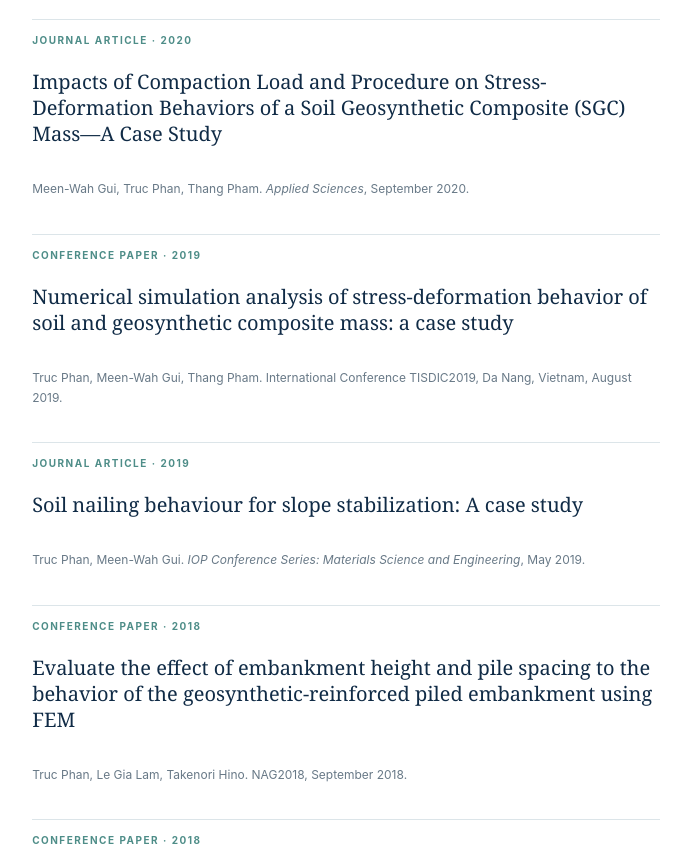
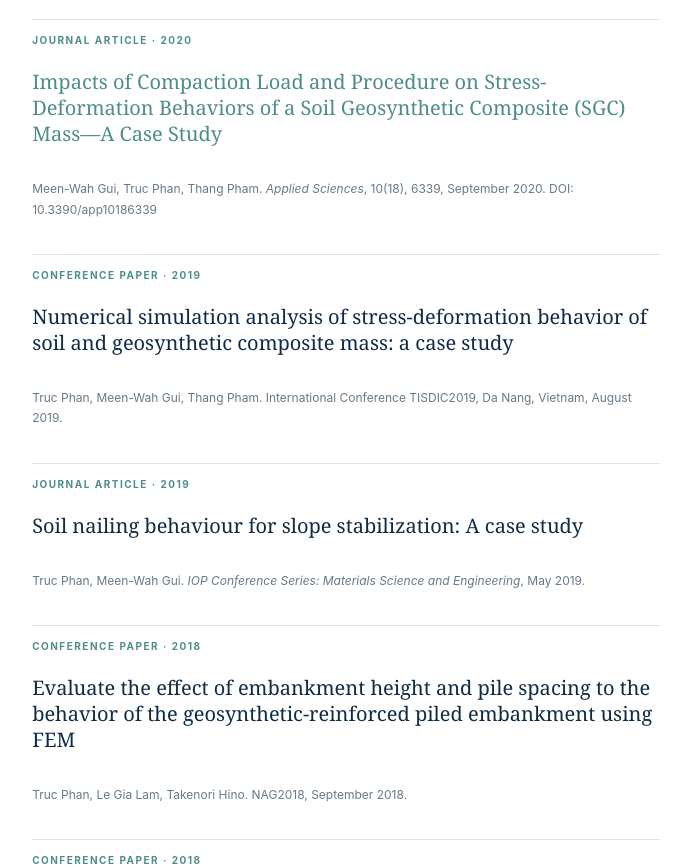
Before and after one commit to stevephan369/stevephan369.github.io, a plain HTML site: page index.html in a window 1280 px wide. Shown: the part 3629-4497 px from the top of the page, without its empty margins (505-1196 px from the left). Drawn offline with Linux system fonts and the light colour scheme.

Commit message:
Update index.html

```diff
--- a/index.html
+++ b/index.html
@@ -21,7 +21,7 @@
 <article><small>CONFERENCE PAPER · 2023</small><h3>Analytical Method for Predicting Lateral Facing Deflection of Geosynthetic-Reinforced Soil Abutment Walls</h3><p>Thang Pham, S. Mustapha Rahmaninezhad, Andres Palma, et al., Thuy Vu. Geo-Congress 2023, March 2023.</p></article>
 <article><small>JOURNAL ARTICLE · 2022</small><h3><a href="https://doi.org/10.3390/su14159629" target="_blank" rel="noopener">Mechanical Responses of Soil-Geosynthetic Composite (SGC) Mass under Failure Load</a></h3><p>Meen-Wah Gui, Truc T. T. Phan, Thang Pham. <i>Sustainability</i>, 14(15), 9629. DOI: 10.3390/su14159629</p></article>
 <article><small>BOOK CHAPTER · 2021</small><h3>Numerical Simulation of Compaction Load on Stress-Deformation Behavior of Soil Geosynthetic Composite Mass</h3><p>Truc Phan, Meen-Wah Gui, Thang Pham. August 2021.</p></article>
-<article><small>JOURNAL ARTICLE · 2020</small><h3>Impacts of Compaction Load and Procedure on Stress-Deformation Behaviors of a Soil Geosynthetic Composite (SGC) Mass—A Case Study</h3><p>Meen-Wah Gui, Truc Phan, Thang Pham. <i>Applied Sciences</i>, September 2020.</p></article>
+<article><small>JOURNAL ARTICLE · 2020</small><h3><a href="https://doi.org/10.3390/app10186339" target="_blank" rel="noopener">Impacts of Compaction Load and Procedure on Stress-Deformation Behaviors of a Soil Geosynthetic Composite (SGC) Mass—A Case Study</a></h3><p>Meen-Wah Gui, Truc Phan, Thang Pham. <i>Applied Sciences</i>, 10(18), 6339, September 2020. DOI: 10.3390/app10186339</p></article>
 <article><small>CONFERENCE PAPER · 2019</small><h3>Numerical simulation analysis of stress-deformation behavior of soil and geosynthetic composite mass: a case study</h3><p>Truc Phan, Meen-Wah Gui, Thang Pham. International Conference TISDIC2019, Da Nang, Vietnam, August 2019.</p></article>
 <article><small>JOURNAL ARTICLE · 2019</small><h3>Soil nailing behaviour for slope stabilization: A case study</h3><p>Truc Phan, Meen-Wah Gui. <i>IOP Conference Series: Materials Science and Engineering</i>, May 2019.</p></article>
 <article><small>CONFERENCE PAPER · 2018</small><h3>Evaluate the effect of embankment height and pile spacing to the behavior of the geosynthetic-reinforced piled embankment using FEM</h3><p>Truc Phan, Le Gia Lam, Takenori Hino. NAG2018, September 2018.</p></article>
```
